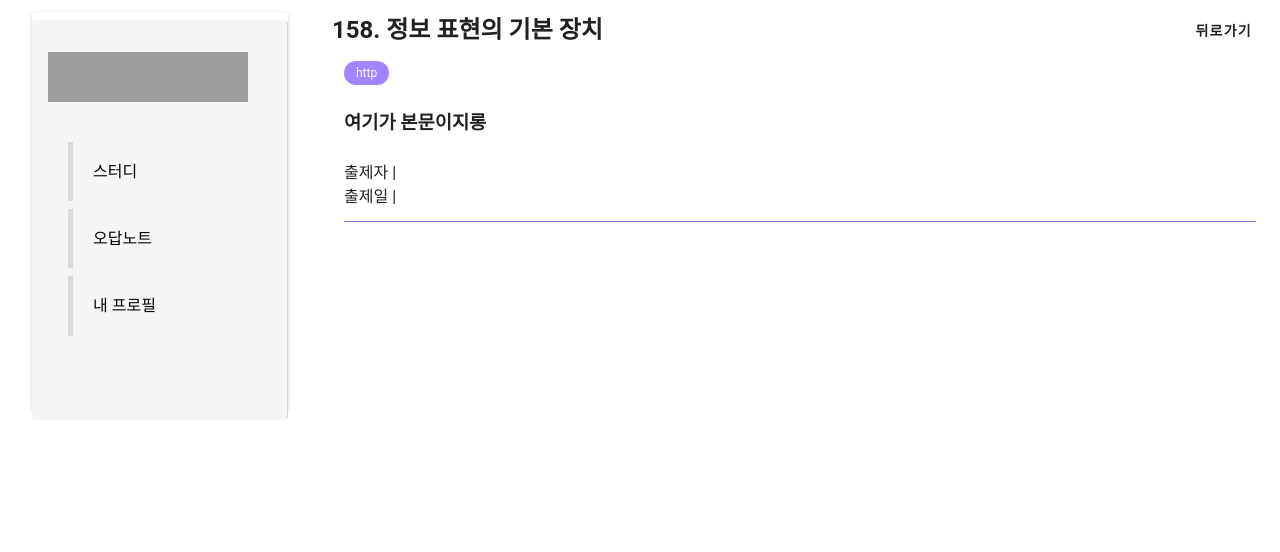
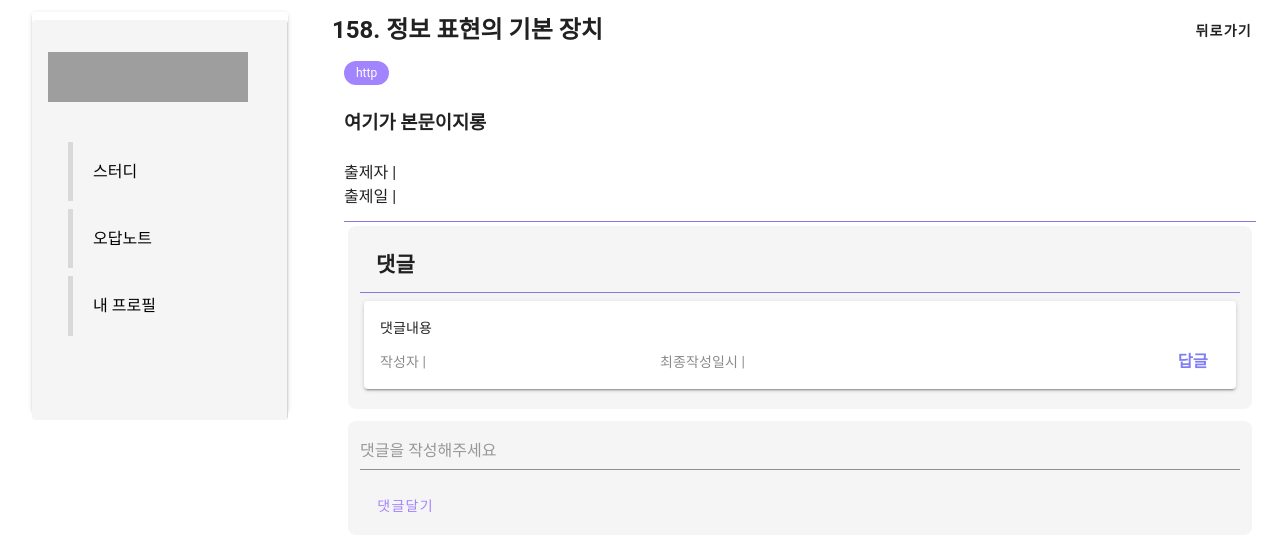
Before and after one commit to dhcoaud98/PROSN, a Vue app in the folder frontend/: page /information in a window 1280 px wide. Shown: the top 552 px of the page. Built offline with nearby package versions, Linux system fonts and the light colour scheme; grey boxes are pictures that could not be loaded; the HTML template or start-up script is replaced by a standard one.

Commit message:
feat: infoModal 에서 댓글 다 잇기

```diff
--- a/frontend/src/components/InfoModal/InfoModalReply.vue
+++ b/frontend/src/components/InfoModal/InfoModalReply.vue
@@ -1,13 +1,49 @@
 <template>
-  <div></div>
-</template>
+  <v-card-text>
+    <!-- 2022.08.03.댓글창 -->
+    <v-container fluid class="rounded-lg replies" >
+      <!-- 댓글창제목 -->
+      <v-row class="ma-1">
+        <v-col cols="12">
+          <h2>댓글</h2>
+        </v-col>
+      </v-row>
+
+      <v-divider color="#A384FF"></v-divider>
+
+      <!-- 2022.08.03. 댓글 목록 -->
+      <!-- 추후에 더미 데이터 넣고 버추얼스크롤 넣어서 확인하기-->
+      <!-- 여기서 for문 돌려서 ProblemReplyItems 하나씩 띄우기 -->
+      <v-row>
+        <v-col>
+          <info-modal-reply-items></info-modal-reply-items>
+        </v-col>
+      </v-row>
+    </v-container>
+
+    <!-- 댓글 입력란 -->
+    <v-container fluid class="rounded-lg replies mt-3">
+      <v-form>
+        <v-textarea background-color="#f5f5f5" rows="1" placeholder="댓글을 작성해주세요" no-resize dense></v-textarea>
+        <v-btn type="submit" color="#A384FF" text>
+          댓글달기
+        </v-btn>
+      </v-form>
+
+    </v-container>
+  </v-card-text></template>
 
 <script>
+import InfoModalReplyItems from './InfoModalReplyItems.vue'
 export default {
-
+  components: {
+    InfoModalReplyItems ,
+  },
 }
 </script>
 
 <style>
-
+  .replies {
+    background-color: #f5f5f5;
+  }
 </style>
--- a/frontend/src/components/InfoModal/InfoModalReplyItems.vue
+++ b/frontend/src/components/InfoModal/InfoModalReplyItems.vue
@@ -1,7 +1,7 @@
 <template>
-  <v-app>
   <!-- 2022.07.26 댓글창 (남성은) -->
-    <v-card color="#f5f5f5" class="pa-4 mx-1">
+  <!-- 2022.08.05 마지막 수정 -->
+  <v-card rounded elevation="2" class="ma-2 pa-4 mx-1">
     <v-container>
       <v-row>
         <v-col class="pa-0 mb-3">댓글내용</v-col>
@@ -13,7 +13,6 @@
       </v-row>
     </v-container>
   </v-card>
-  </v-app>
 </template>
 
 <script>
--- a/frontend/src/components/ProblemModal/ProblemModal.vue
+++ b/frontend/src/components/ProblemModal/ProblemModal.vue
@@ -131,7 +131,7 @@ export default {
     },
     // 2022.08.04. 라우터 경로 연결
     event () {
-      this.$router.push({ path: 'information' })
+      this.$router.push({ path: 'problem' })
     },
     goBack () {
       this.$router.go(-1)
--- a/frontend/src/components/ProblemModal/ProblemReply.vue
+++ b/frontend/src/components/ProblemModal/ProblemReply.vue
@@ -32,7 +32,6 @@
 
     </v-container>
   </v-card-text>
-
 </template>
 
 <script>
--- a/frontend/src/components/ProblemModal/ProblemReplyItems.vue
+++ b/frontend/src/components/ProblemModal/ProblemReplyItems.vue
@@ -9,7 +9,6 @@
         <v-col cols="4" class="d-flex align-end secondary--text text--lighten-3 pa-0">작성자 |</v-col>
         <v-col cols="5" class="d-flex align-end secondary--text text--lighten-3 pa-0">최종작성일시 |</v-col>
         <v-col cols="3" class="d-flex justify-end py-0 font-weight-bold #817EF4--text" style="color:#817EF4"><h3>답글</h3></v-col>
-        <!-- 2022.08.03. 답글 누르면 답글 입력란 보이게 하기 -->
       </v-row>
     </v-container>
   </v-card>
```
Lines whose indentation alone changed are shown as unchanged.
